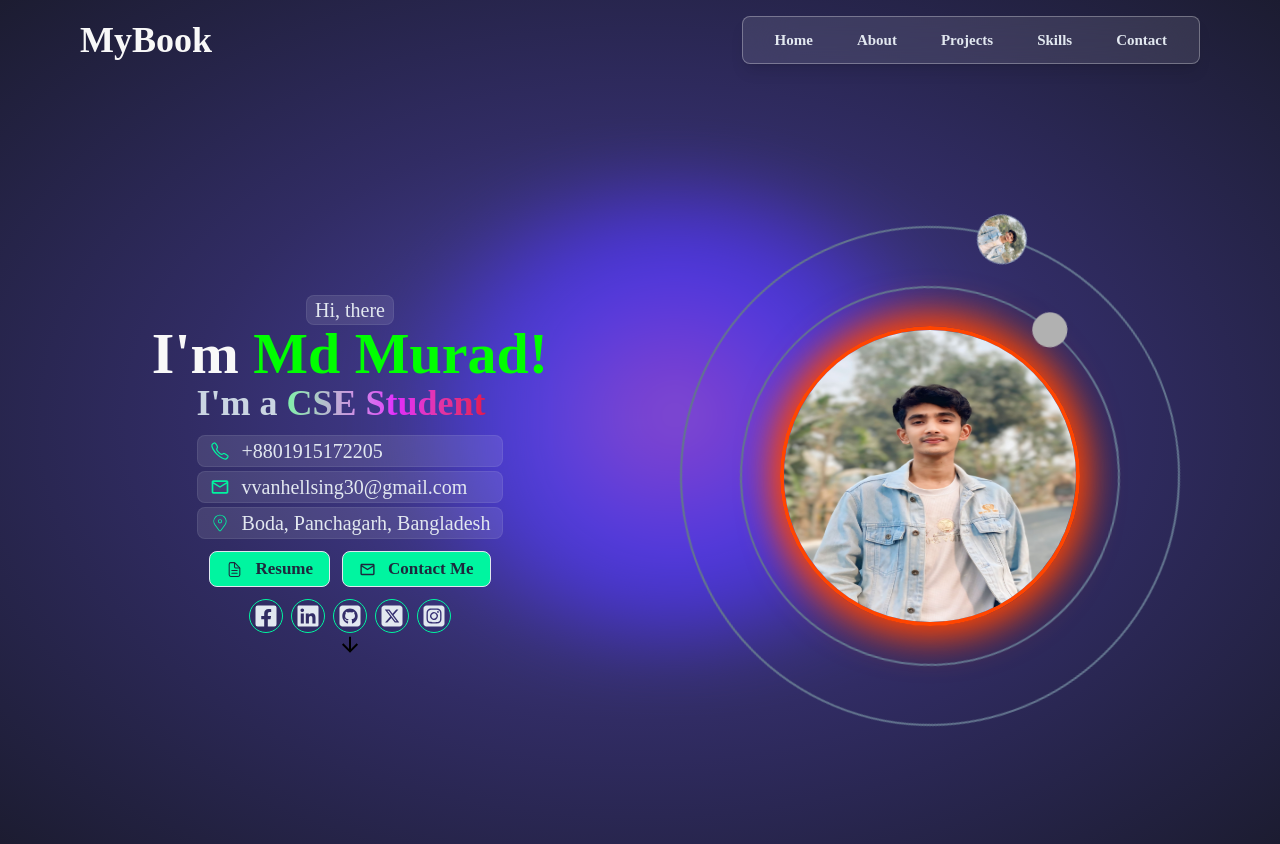
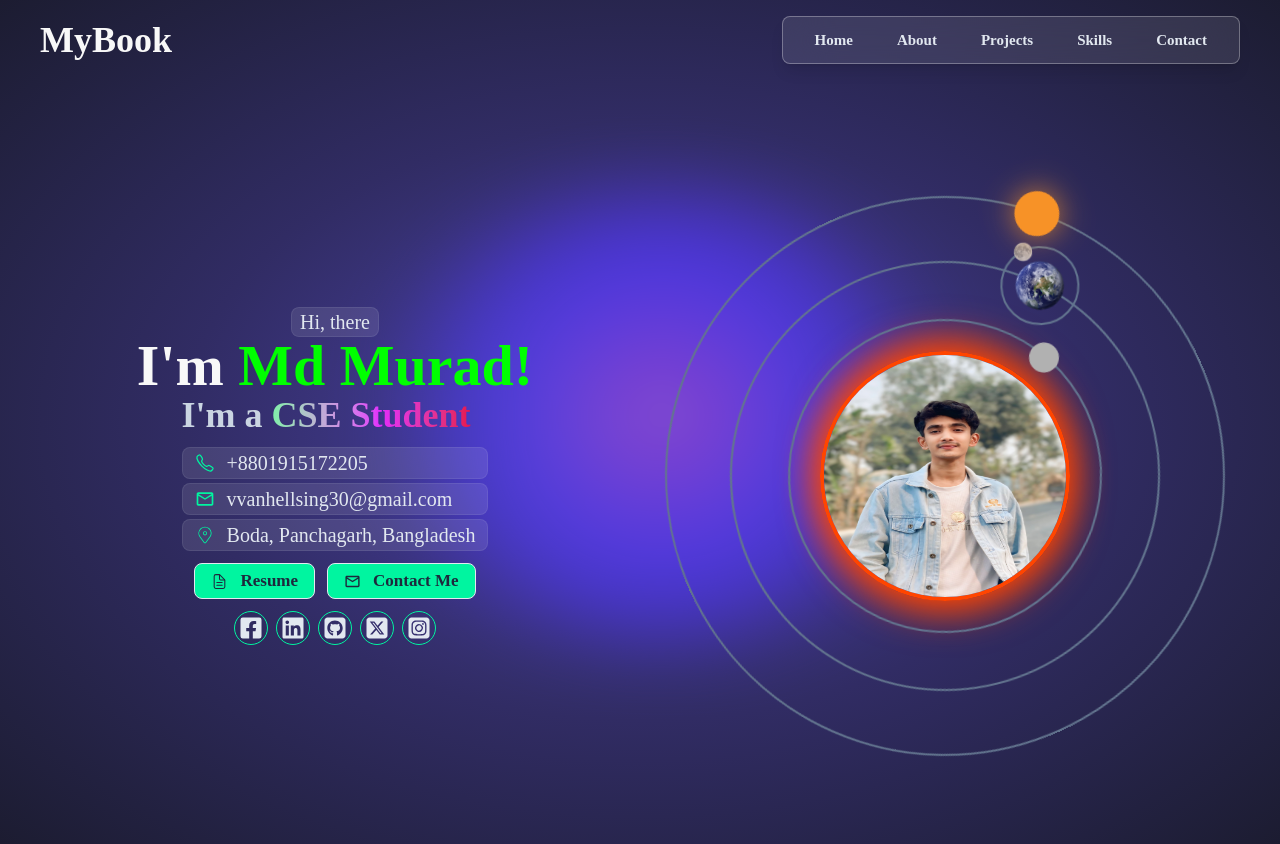
Before and after one commit to vanhellsing102/portfolio-mybook-next.js, a Next.js app: page / in a window 1280 px wide. Built offline with nearby package versions, Linux system fonts and the light colour scheme; a web font is replaced by a local one.

Commit message:
solar system for hero unique and eye caching design

```diff
--- a/src/app/layout.js
+++ b/src/app/layout.js
@@ -21,7 +21,7 @@ export default function RootLayout({ children }) {
   return (
     <html lang="en">
       <body
-        className={`${geistSans.variable} ${geistMono.variable} antialiased min-h-screen bg-radial from-[#4e44b1] via-[#312c64] to-[#1c1c31] relative md:mt-5 md:mx-20 mx-7 mt-4`}
+        className={`${geistSans.variable} ${geistMono.variable} antialiased min-h-screen bg-radial from-[#4e44b1] via-[#312c64] to-[#1c1c31] relative md:mt-5 md:mx-10 mx-7 mt-4`}
       >
           <div className="blob absolute bg-radial md:w-[400px] md:h-[500px] w-[150px] h-[150px] from-[#9252ca] via-[#4a00e0] to-[#3d0a68] rounded-full top-28 left-1/3 blur-2xl mix-blend-lighten z-0">
           </div>
--- a/src/components/Hero.jsx
+++ b/src/components/Hero.jsx
@@ -11,10 +11,12 @@ import { FaFacebookSquare, FaLinkedin } from "react-icons/fa";
 import { FaSquareInstagram, FaSquareGithub, FaSquareXTwitter } from "react-icons/fa6";
 import hero from "../../public/images/murad.jpg";
 import Image from "next/image";
+import earth from "../../public/images/earth (1).png";
+import moon from "../../public/images/moon.png";
 
 const Hero = () => {
     return (
-        <div id="home" className='flex justify-center md:flex-row flex-col items-center min-h-[calc(100vh-64px)] gap-10'>
+        <div id="home" className='flex justify-center overflow-hidden md:flex-row flex-col items-center min-h-[calc(100vh-64px)] md:gap-5 gap-20'>
             {/* describe section */}
             <div className='md:w-1/2 flex items-center flex-col z-10'>
                 <p className="text-xl border border-slate-300/10 bg-white/10 px-2 rounded-lg text-slate-200">Hi, there</p>
@@ -65,25 +67,38 @@ const Hero = () => {
                         <FaSquareInstagram className="hover:text-fuchsia-600 duration-200 transition-all"></FaSquareInstagram>
                     </a>
                 </div>
-                <motion.div
+                {/* <motion.div
                     animate={{x: 0, y: [0, -20, 0] }}
                     transition={{ repeat: Infinity, repeatType: "loop", duration: 0.5, ease: "easeInOut",}}>
                     <IoMdArrowDown className="text-2xl"></IoMdArrowDown>
-                </motion.div>
+                </motion.div> */}
             </div>
 
             {/* image section with solar system */}
             <div className='md:w-1/2 flex items-center justify-center'>
                 <div className="relative">
-                    <Image className="md:h-[300px] md:w-[300px] h-[150px] w-[150px] border-4 border-[#FF4500] shadow-[0_10px_40px_rgba(255,69,0,1),0_-10px_40px_rgba(255,69,0,1)] rounded-full z-0" src={hero} alt="" />
-                    <div className="mercury border-2 border-slate-500 rounded-full absolute -inset-6 md:-inset-10">
+                    <Image className="md:h-[250px] md:w-[250px] h-[150px] w-[150px] border-4 border-[#FF4500] shadow-[0_10px_40px_rgba(255,69,0,1),0_-10px_40px_rgba(255,69,0,1)] rounded-full z-0" src={hero} alt="" />
+                    <div className="mercury border-2 border-slate-500 rounded-full absolute -inset-4 md:-inset-8">
                         <div className="relative">
-                            <div className="md:w-[35px] md:h-[35px] w-[20px] h-[20px] bg-[#b1b1b1] absolute rounded-full md:top-[74px] top-[42px] md:left-2 drop-shadow-2xl"></div>
+                            <div className="md:w-[30px] md:h-[30px] w-[20px] h-[20px] bg-[#b1b1b1] absolute rounded-full md:top-[60px] top-[38px] md:left-2 drop-shadow-2xl"></div>
                         </div>
                     </div>
-                    <div className="earth border-2 border-slate-500 rounded-full absolute -inset-16 md:-inset-[100px]">
+                    <div className="earth border-2 border-slate-500 rounded-full absolute -inset-12 md:-inset-[90px]">
                         <div className="relative">
-                            <Image className="md:w-[50px] md:h-[50px] w-[35px] h-[35px] absolute rounded-full md:top-[76px] md:left-6 top-[54px] border border-slate-400" src={hero} alt="" />
+                            <div className="md:top-[47px] md:left-6 top-[54px] absolute">
+                                <Image className="md:w-[55px] md:h-[55px] w-[35px] h-[35px] rounded-full relative" src={earth} alt="" />
+                                <div className="moon absolute md:border-2 border border-slate-500 md:-inset-3 -inset-[4px] rounded-full">
+                                    <div className="relative w-full h-full md:bottom-[12px] bottom-[8px]">
+                                        <Image className="absolute md:w-[45px] md:h-[30px] w-[30px] h-[20px]" src={moon} alt="" />
+                                    </div>
+                                </div>
+                            </div>
+                        </div>
+                    </div>
+                    <div className="border-2 border-slate-500 mars rounded-full absolute -inset-20 md:-inset-[155px]">
+                        <div className="relative">
+                            <div className="absolute md:w-[45px] md:h-[45px] w-[25px] md:top-16 md:left-[54px] top-10 left-6 h-[25px] bg-[#F79227] rounded-full shadow-[0_0_30px_rgba(247,146,39,0.8)]">
+                            </div>
                         </div>
                     </div>
                 </div>
--- a/src/components/Navbar.jsx
+++ b/src/components/Navbar.jsx
@@ -12,7 +12,7 @@ const Navbar = () => {
     return (
         <div className='flex items-center justify-between text-[#F8F8F8]'>
             <a className='text-4xl font-semibold' href={'#'}>MyBook</a>
-            <nav className='fixed justify-end w-full md:right-20 right-7 md:flex hidden'>
+            <nav className='fixed justify-end w-full md:right-10 right-7 md:flex hidden'>
                 <ul className='flex items-center backdrop-blur-xl gap-5 py-3 px-5 text-[15px] bg-white/10 border border-white/30 rounded-lg shadow-lg'>
                     {
                         navData.map(data =>
--- a/src/styles/Hero.css
+++ b/src/styles/Hero.css
@@ -35,7 +35,13 @@
     animation: mercury 20s infinite linear;
 }
 .earth{
-    animation: earth 28s infinite linear;
+    animation: earth 26s infinite linear;
+}
+.moon{
+    animation: earth 7s infinite linear;
+}
+.mars{
+    animation: earth 30s infinite linear;
 }
 @keyframes mercury{
     0%{
```
Also changed, not shown: public/images/earth (1).png (added), public/images/moon.png (added).
